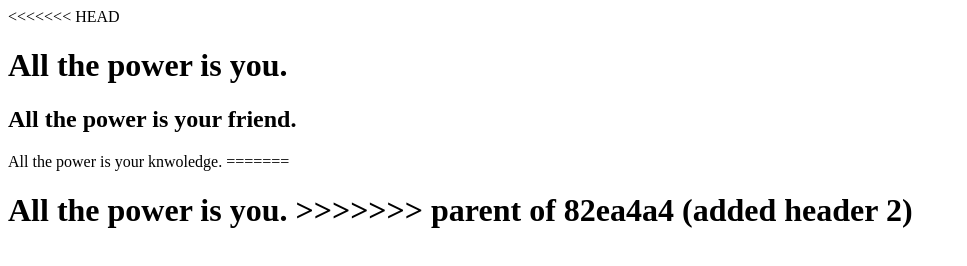
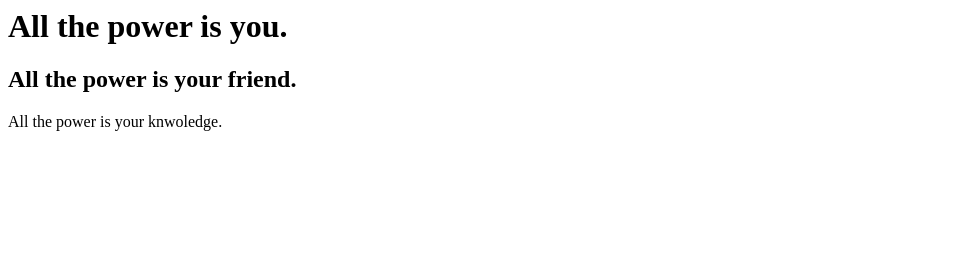
Before and after one commit to simanta-limbu/firstgitrepo, a plain HTML site: page index.html in a window 1280 px wide. Shown: the whole page, without its empty margins (0-967 px from the left). Drawn offline with Linux system fonts and the light colour scheme.

```diff
--- a/index.html
+++ b/index.html
@@ -1,11 +1,7 @@
 <html>
 <body>
-<<<<<<< HEAD
 <h1> All the power is you. </h1>
 <h2> All the power is your friend. </h2>
 <h> All the power is your knwoledge. </h>
-=======
-<h1> All the power is you. </h>
->>>>>>> parent of 82ea4a4 (added header 2)
 </body>
 </html>
```
